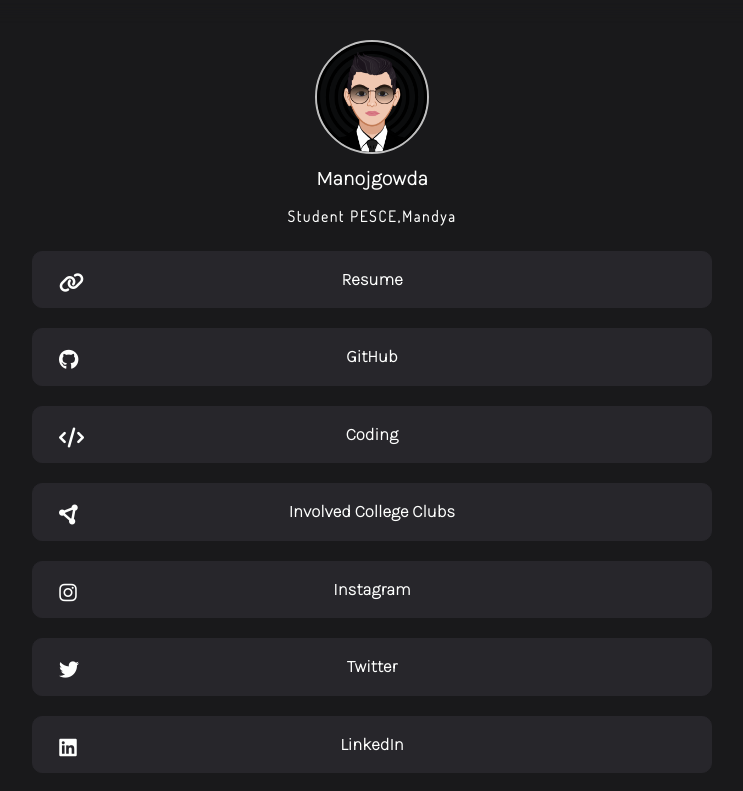
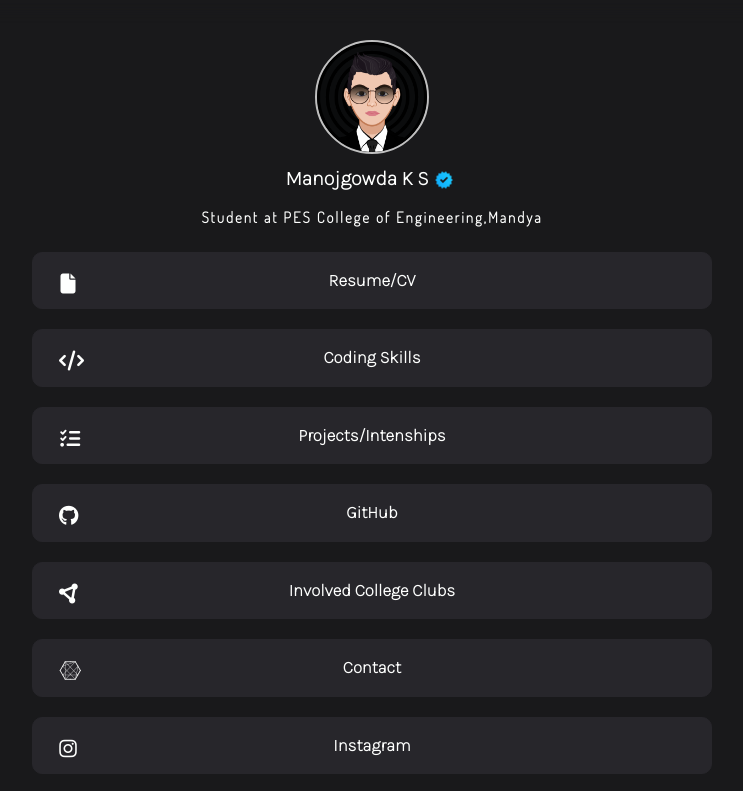
Before and after one commit to manugowda18/in, a plain HTML site: page index.html in a window 1280 px wide. Shown: the top 791 px of the page, without its empty margins (268-1011 px from the left). Drawn offline with Linux system fonts and the light colour scheme.

Commit message:
Update index.html

```diff
--- a/index.html
+++ b/index.html
@@ -16,7 +16,10 @@
 
 <link rel="stylesheet" href="https://cdnjs.cloudflare.com/ajax/libs/font-awesome/6.1.1/css/all.min.css" integrity="sha512-KfkfwYDsLkIlwQp6LFnl8zNdLGxu9YAA1QvwINks4PhcElQSvqcyVLLD9aMhXd13uQjoXtEKNosOWaZqXgel0g==" crossorigin="anonymous" referrerpolicy="no-referrer" />
 <link rel="stylesheet" href="https://cdnjs.cloudflare.com/ajax/libs/font-awesome/6.1.2/css/all.min.css" integrity="sha512-1sCRPdkRXhBV2PBLUdRb4tMg1w2YPf37qatUFeS7zlBy7jJI8Lf4VHwWfZZfpXtYSLy85pkm9GaYVYMfw5BC1A==" crossorigin="anonymous" referrerpolicy="no-referrer" />
-    <!--Fonts-->
+<link rel="stylesheet" href="https://cdnjs.cloudflare.com/ajax/libs/font-awesome/6.2.0/css/regular.min.css" integrity="sha512-aNH2ILn88yXgp/1dcFPt2/EkSNc03f9HBFX0rqX3Kw37+vjipi1pK3L9W08TZLhMg4Slk810sPLdJlNIjwygFw==" crossorigin="anonymous" referrerpolicy="no-referrer" />
+<link rel="stylesheet" href="https://cdnjs.cloudflare.com/ajax/libs/font-awesome/6.2.0/css/solid.min.css" integrity="sha512-uj2QCZdpo8PSbRGL/g5mXek6HM/APd7k/B5Hx/rkVFPNOxAQMXD+t+bG4Zv8OAdUpydZTU3UHmyjjiHv2Ww0PA==" crossorigin="anonymous" referrerpolicy="no-referrer" />
+<link rel="stylesheet" href="https://cdnjs.cloudflare.com/ajax/libs/font-awesome/6.2.0/css/all.min.css" integrity="sha512-xh6O/CkQoPOWDdYTDqeRdPCVd1SpvCA9XXcUnZS2FmJNp1coAFzvtCN9BmamE+4aHK8yyUHUSCcJHgXloTyT2A==" crossorigin="anonymous" referrerpolicy="no-referrer" />
+<!--Fonts-->
     <link href="https://fonts.googleapis.com/css2?family=Abel&family=Dosis:wght@200&family=Handlee&display=swap" rel="stylesheet">
     <link href="https://fonts.googleapis.com/css2?family=Karla:wght@200&display=swap" rel="stylesheet">
 
@@ -46,35 +49,43 @@
     <img src="assets/img/manu.png" alt="profile picture" class="profile-picture">
 
     <!-- Profile name-->
-    <div class="profile-name"><b>Manojgowda</b></div>
+    <div class="profile-name"><b>Manojgowda K S<img src="badge.png" alt="" height="30px" width="30px"></b></div>
 
     <!-- Profile about-->
-    <div class="profile-about"><b>Student PESCE,Mandya</b></div>
+    <div class="profile-about"><b>Student at PES College of Engineering,Mandya</b></div>
 
     <!-- Links-->
     <a href="Manojgowda.internship.pdf" class="links , hover">
-        <i class="fas fa-link , links-in"></i>
-        <b>Resume</b></a>
+        <i class="fas fa-file , links-in"></i>
+
+        <b>Resume/CV</b></a>
+
+
+    <a href="1.html" class="links , hover">
+    <i class="fa-solid fa-code , links-in"></i>
+        <b>Coding Skills</b></a>
+
+    <a href="1.html" class="links , hover">
+        <i class="fas fa-list-check , links-in"></i>
+        <b>Projects/Intenships</b></a>
 
     <a href="https://github.com/manugowda18" class="links , hover">
         <i class="fab fa-github , links-in"></i>
         <b>GitHub</b></a>
 
-<a href="1.html" class="links , hover">
-    <i class="fa-solid fa-code , links-in"></i>
-        <b>Coding</b></a>
 
     <a href="1.html" class="links , hover">
         <i class="fa-solid fa-circle-nodes links-in"></i>
         <b>Involved College Clubs</b></a>
 
+    <a href="mailto:manumanojgowda570@gmail.com" class="links , hover">
+        <i class="fab fa-connectdevelop , links-in"></i>
+        <b>Contact</b></a>
+
+
     <a href="https://www.instagram.com/_.manojgowda._/" class="links , hover">
         <i class="fa-brands fa-instagram , links-in"></i>
         <b>Instagram</b></a>
-
-    <a href="https://twitter.com/Manojgo34065752" class="links , hover">
-        <i class="fab fa-twitter , links-in"></i>
-        <b>Twitter</b></a>
 
     <a href="https://www.linkedin.com/in/manojgowda-ks-39107322b" class="links , hover">
         <i class="fab fa-linkedin , links-in"></i>
```
